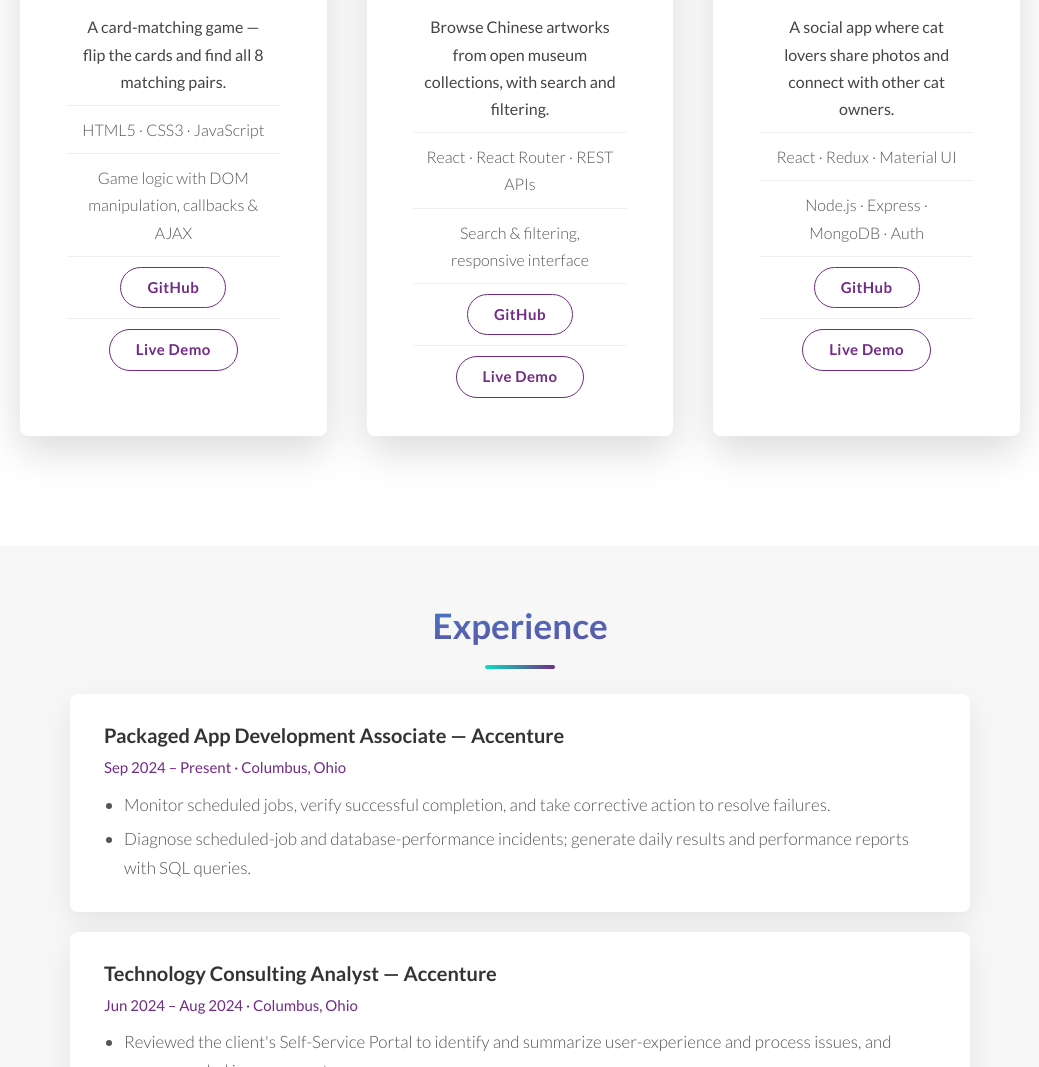
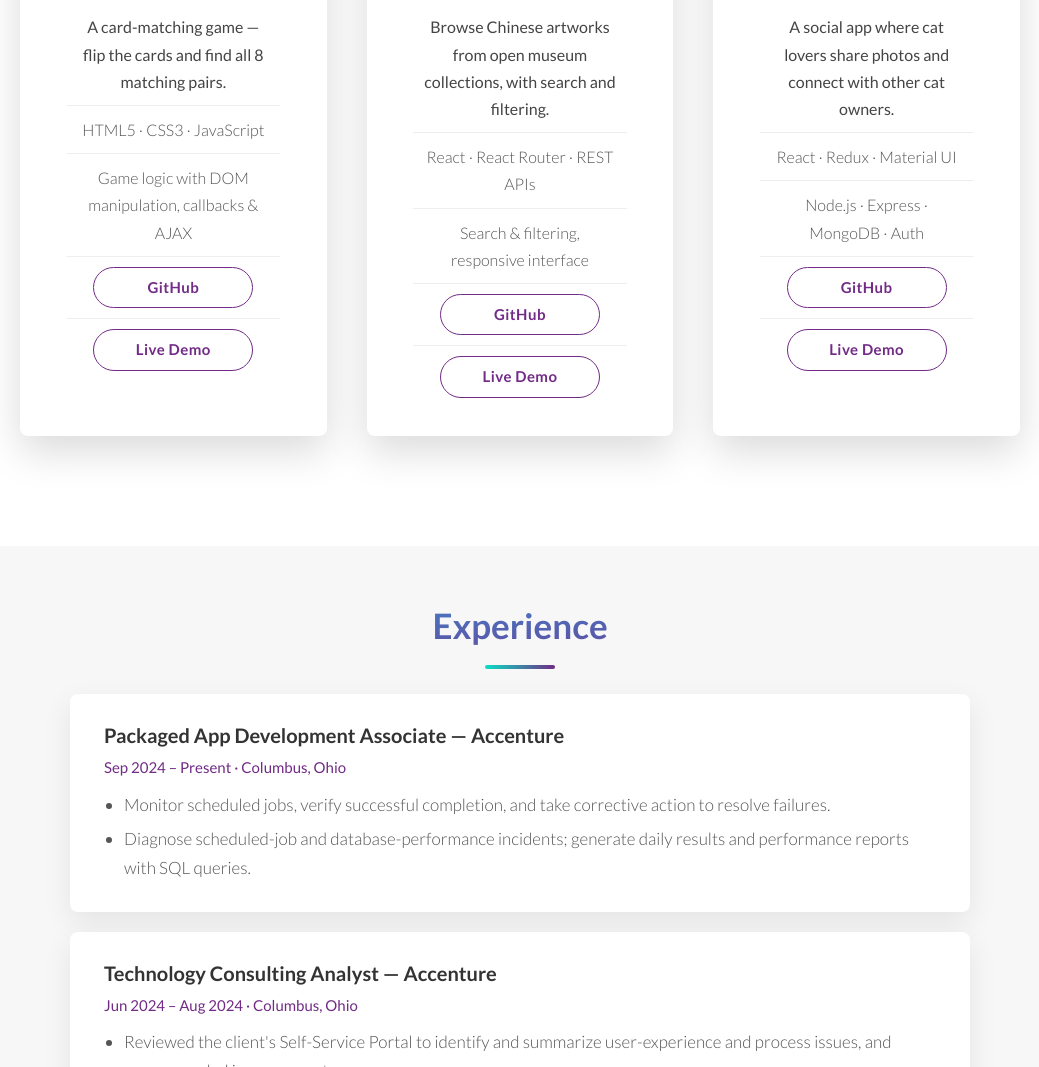
Before and after one commit to weiwei2222/weiwei, a plain HTML site: page index.html in a window 1280 px wide. Shown: the part 1758-2825 px from the top of the page, without its empty margins (120-1159 px from the left). Drawn offline with nearby package versions, Linux system fonts and the light colour scheme.

Commit message:
Fix sticky hover on touch devices, stop iOS text inflation, equal-width card buttons

```diff
--- a/css/style.css
+++ b/css/style.css
@@ -49,6 +49,8 @@ html {
   font-size: 62.5%;
   scroll-behavior: smooth;
   scroll-padding-top: 7rem;
+  -webkit-text-size-adjust: 100%;
+  text-size-adjust: 100%;
 }
 
 body {
@@ -308,9 +310,11 @@ a:focus-visible {
   left: 0;
   margin-bottom: 3rem;
 }
+@media (hover: hover) and (pointer: fine) {
   .card:hover {
     transform: translateY(-0.8rem);
     box-shadow: 0 2.5rem 5rem rgba(0, 0, 0, 0.22);
+  }
 }
 @media only screen and (max-width: 56.25em) {
   .card {
@@ -399,11 +403,17 @@ a:focus-visible {
   text-decoration: none;
   transition: all 0.25s ease;
 }
+@media (hover: hover) and (pointer: fine) {
   .btn:hover {
     background-image: linear-gradient(135deg, #0adec3, #722b86);
     border-color: transparent;
     color: #fff;
     text-decoration: none;
+  }
+}
+.card__details .btn {
+  min-width: 16rem;
+  text-align: center;
 }
 .hero-actions {
   margin-top: 2.4rem;
@@ -417,11 +427,13 @@ a:focus-visible {
   font-size: 1.6rem;
   padding: 0.9rem 3rem;
 }
+@media (hover: hover) and (pointer: fine) {
   .btn--hero:hover {
     background-color: #fff;
     background-image: none;
     border-color: #fff;
     color: #722b86;
+  }
 }
 .card__details ul li.card__desc {
   font-weight: 400;
```
Lines whose indentation alone changed are shown as unchanged.
